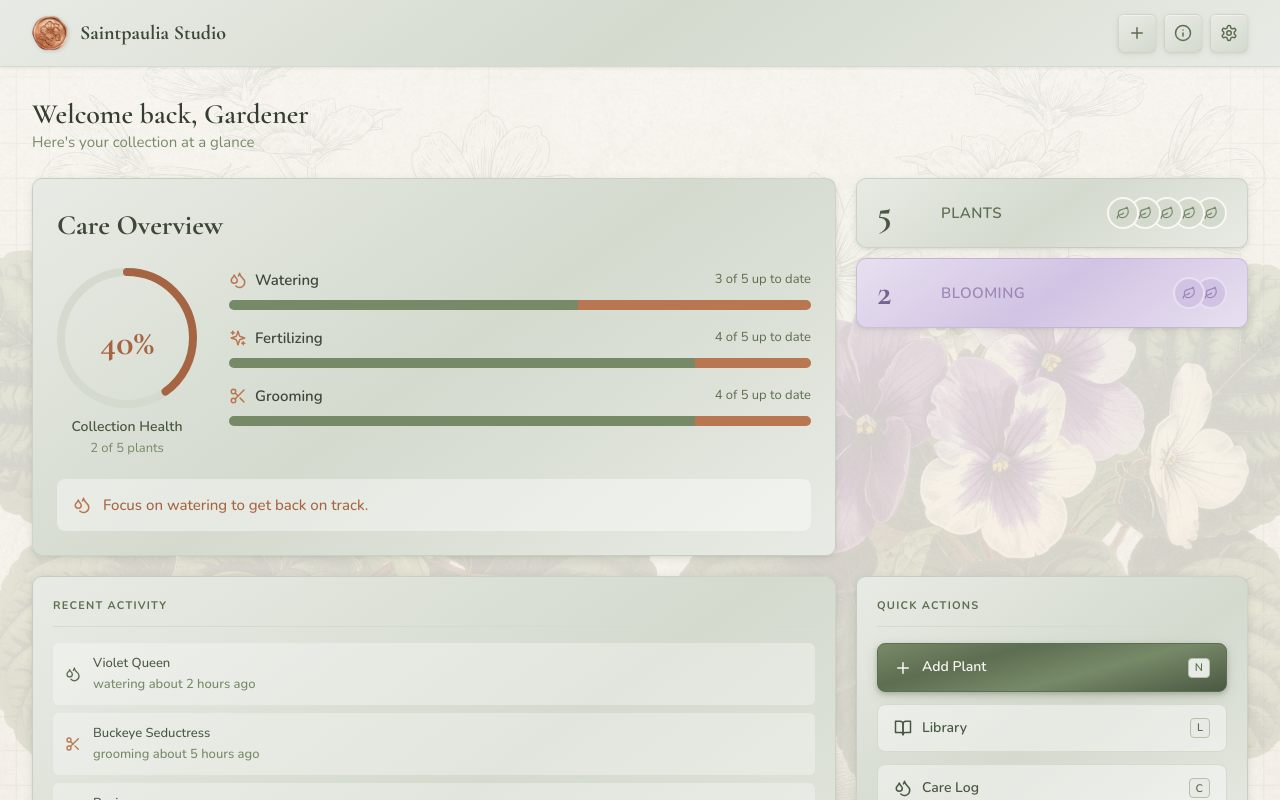
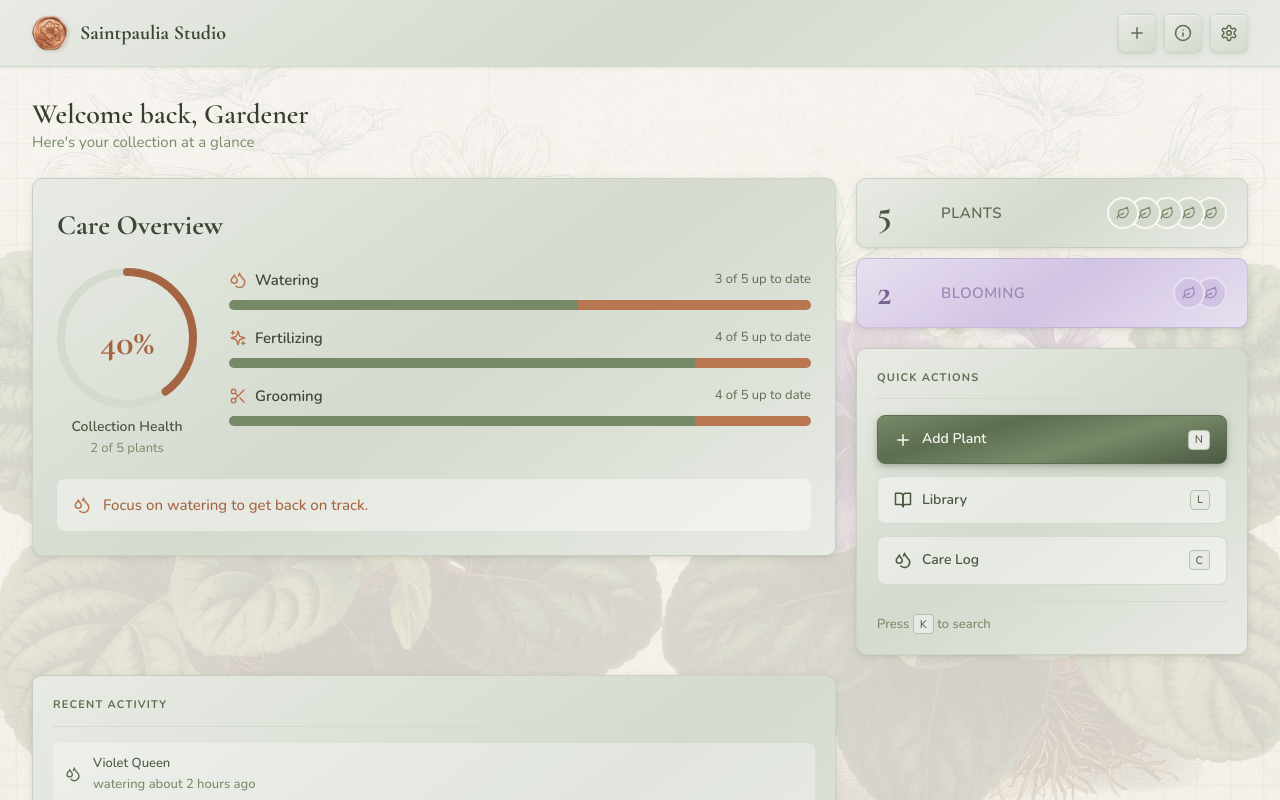
Before and after one commit to kjbrye/saintpaulia-studio, a React (Vite) app: page / in a window 1280 px wide. Shown: the top 800 px of the page. Built offline with nearby package versions, Linux system fonts and the light colour scheme; no server answers.

Commit message:
Stack collection stats and quick actions in a flex container
Wrap the right column panels in a flex column to eliminate the gap
caused by grid row sizing

```diff
--- a/src/pages/Dashboard.jsx
+++ b/src/pages/Dashboard.jsx
@@ -100,14 +100,14 @@ export default function Dashboard() {
             {/* Care Overview - spans 2 columns */}
             <CareOverviewPanel stats={stats} />
 
-            {/* Collection Stats */}
-            <CollectionStatsPanel plants={plants} bloomingPlants={bloomingPlants} />
+            {/* Right column stack - Collection Stats + Quick Actions */}
+            <div className="dashboard-right-stack">
+              <CollectionStatsPanel plants={plants} bloomingPlants={bloomingPlants} />
+              <QuickActionsPanel />
+            </div>
 
             {/* Recent Activity - spans 2 columns */}
             <RecentActivityPanel careLogs={recentLogs} isLoading={logsLoading} />
-
-            {/* Quick Actions */}
-            <QuickActionsPanel />
           </div>
         </div>
       </main>
--- a/src/styles/index.css
+++ b/src/styles/index.css
@@ -708,6 +708,19 @@ textarea.input {
   }
 }
 
+/* Right column stack for Collection Stats + Quick Actions */
+.dashboard-right-stack {
+  display: flex;
+  flex-direction: column;
+  gap: 16px;
+}
+
+@media (min-width: 768px) {
+  .dashboard-right-stack {
+    gap: 20px;
+  }
+}
+
 /* Command center panel */
 .panel {
   background: var(--gradient-sage-card);
```
